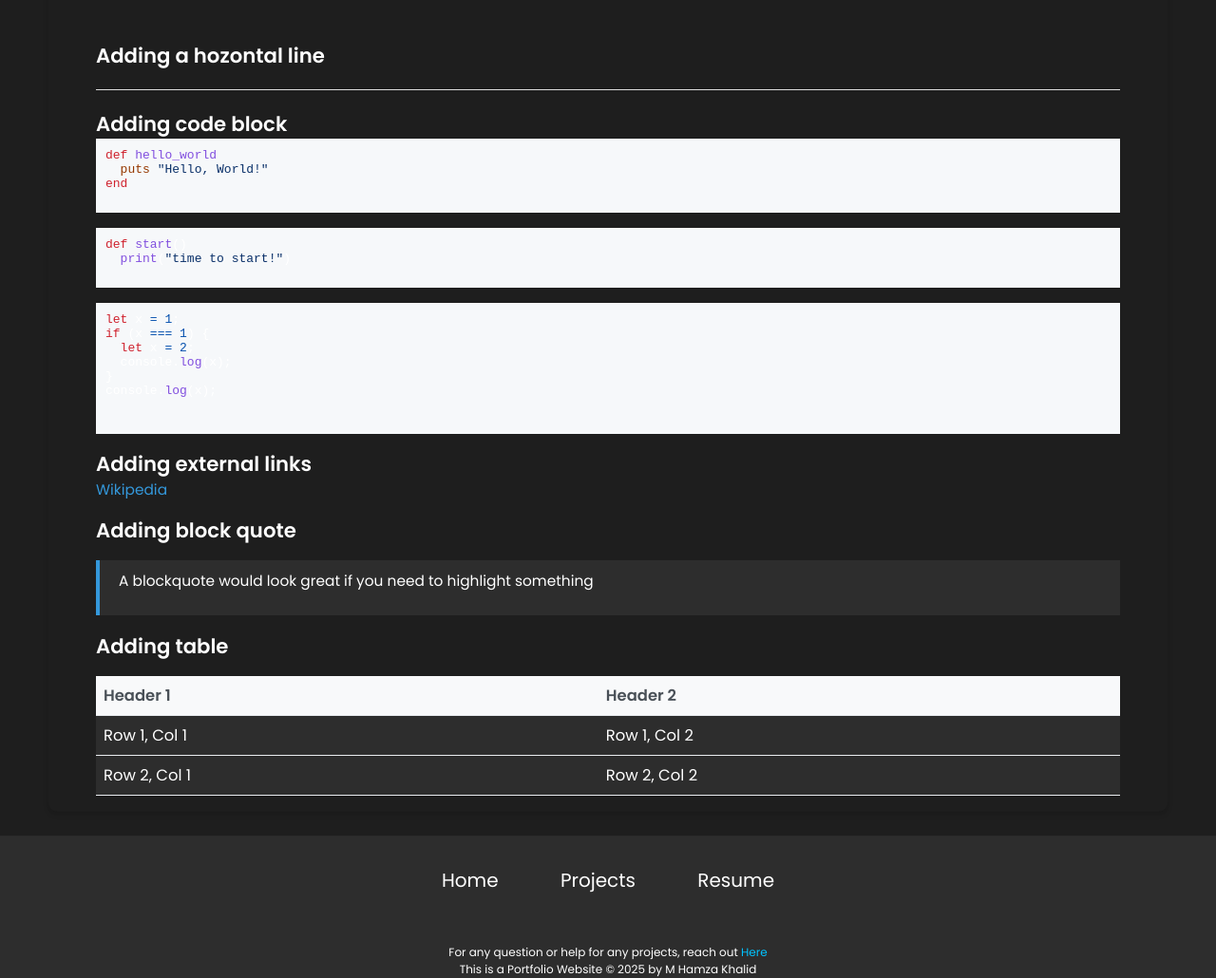
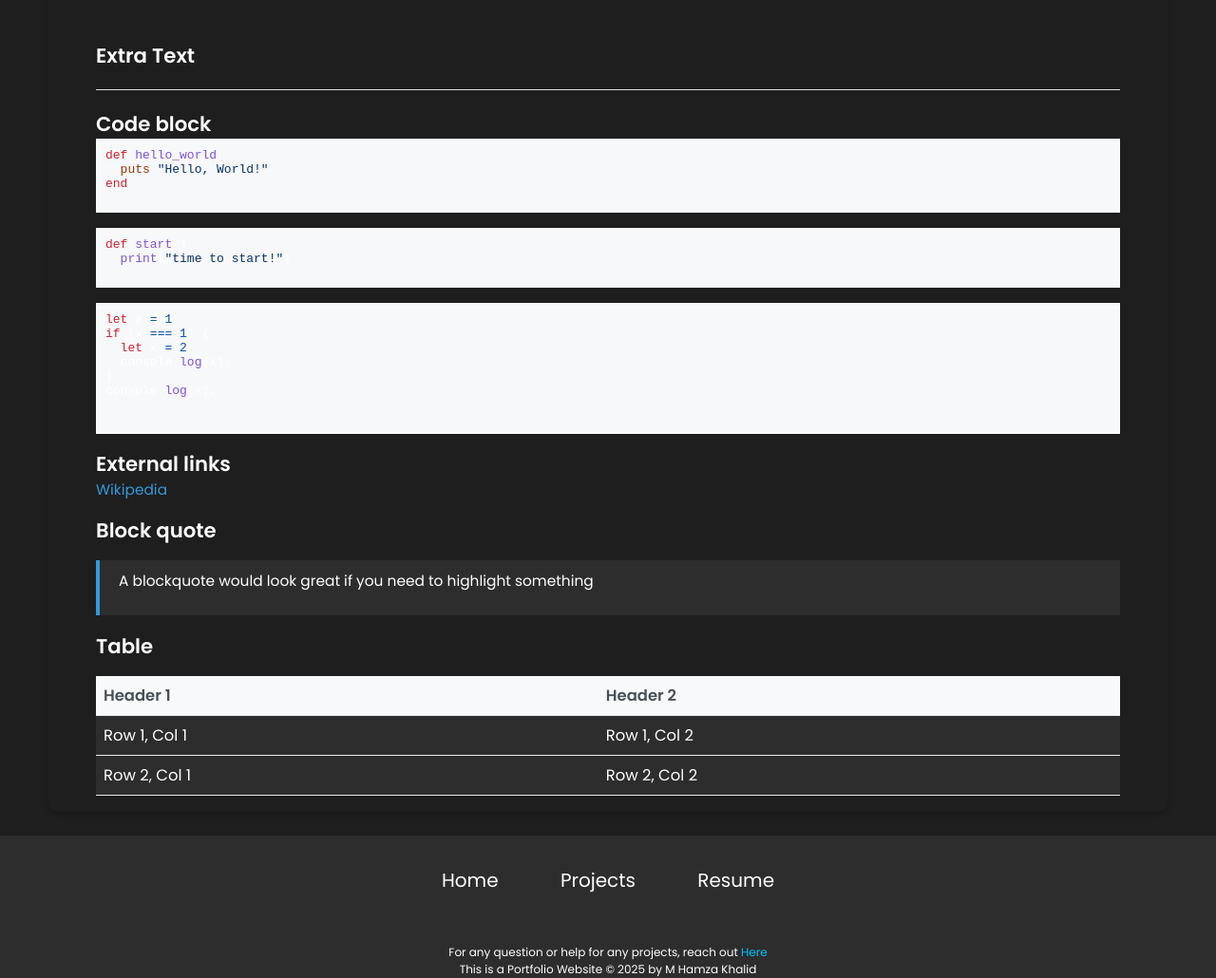
Before and after one commit to humxah007/humxah007.github.io, a Jekyll site: the page built from _projects/demo-project/index.md, in a window 1280 px wide and 1400 px high, scrolled down 3428 px. Shown: the part 370-1400 px from the top of the window at 95% size. Built offline with Jekyll 4.4.1, drawn with Linux system fonts in a browser that asks for light colours.

Commit message:
Update index.md

````diff
--- a/_projects/demo-project/index.md
+++ b/_projects/demo-project/index.md
@@ -46,7 +46,7 @@ Use this to have subsection if needed
 
 <br>
 
-## Adding a hozontal line
+## Extra Text
 ---
 
 <!--
@@ -71,7 +71,7 @@ Italicized text is the *cat's meow*.
 - Third item
 - Fourth item
 -->
-## Adding code block
+## Code block
 ```ruby
 def hello_world
   puts "Hello, World!"
@@ -93,15 +93,15 @@ console.log(x);
 
 ```
 
-## Adding external links
+## External links
 [Wikipedia](https://en.wikipedia.org)
 
 
-## Adding block quote
+## Block quote
 > A blockquote would look great if you need to highlight something
 
 
-## Adding table
+## Table
 
 | Header 1 | Header 2 |
 |----------|----------|
````
